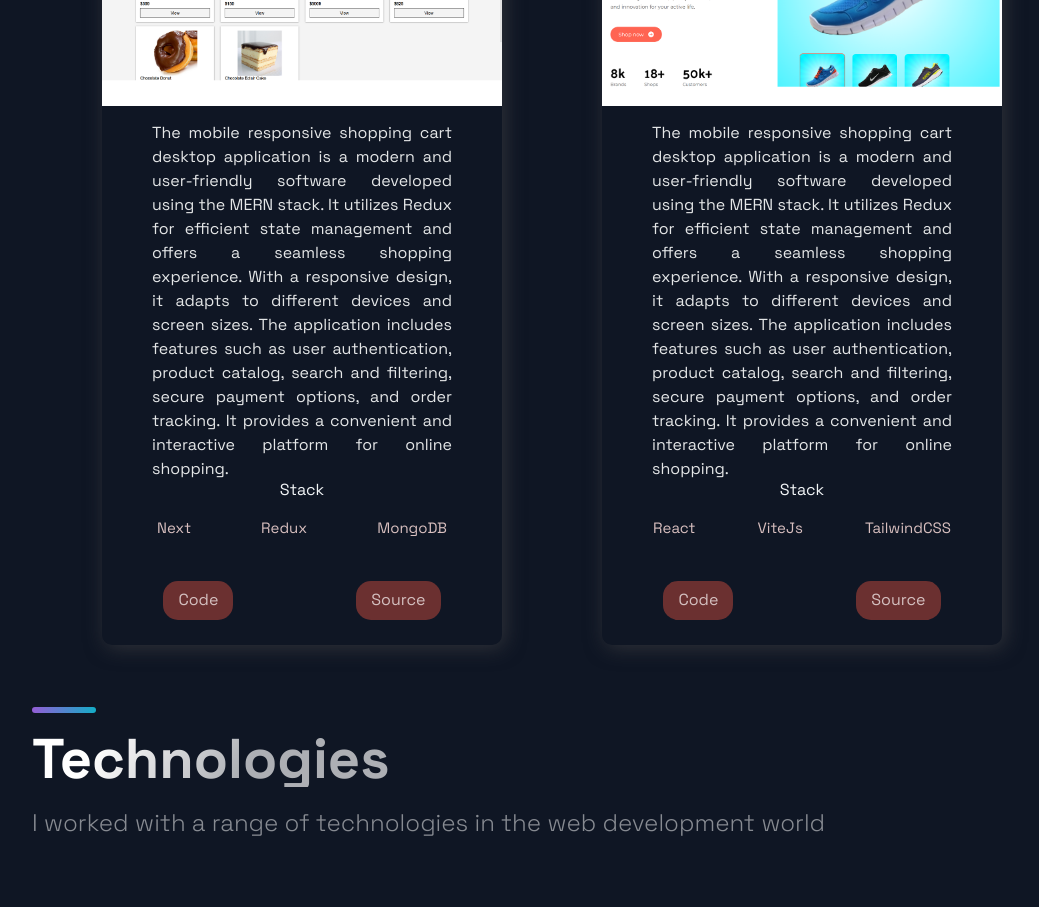
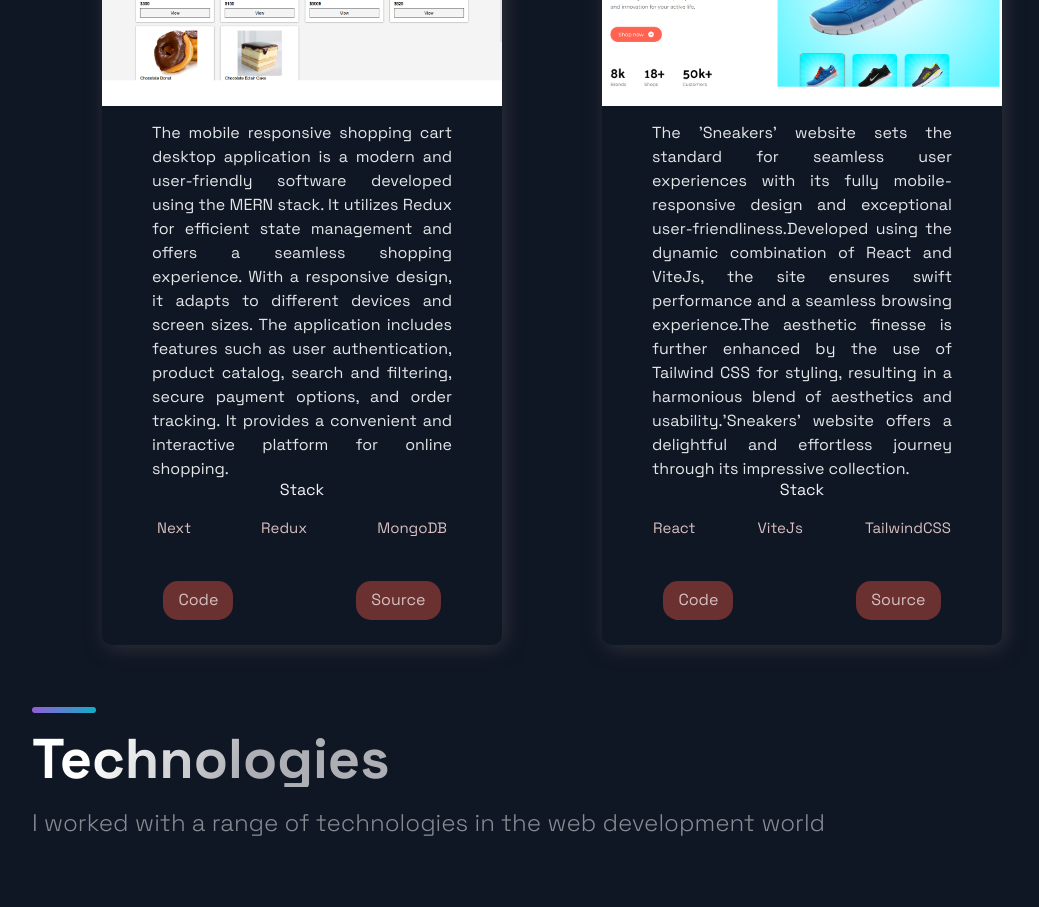
Before and after one commit to OmeshSachethana/MyPortfolio, a Next.js app: page / in a window 1280 px wide. Shown: the part 3020-3927 px from the top of the page, without its empty margins (88-1127 px from the left). Built offline with nearby package versions, Linux system fonts and the light colour scheme.

Commit message:
updated description

```diff
--- a/src/constants/constants.js
+++ b/src/constants/constants.js
@@ -46,7 +46,7 @@ export const projects = [
   },
   {
     title: 'Shoes Landing Page',
-    description: "The mobile responsive shopping cart desktop application is a modern and user-friendly software developed using the MERN stack. It utilizes Redux for efficient state management and offers a seamless shopping experience. With a responsive design, it adapts to different devices and screen sizes. The application includes features such as user authentication, product catalog, search and filtering, secure payment options, and order tracking. It provides a convenient and interactive platform for online shopping.",
+    description: "The 'Sneakers' website sets the standard for seamless user experiences with its fully mobile-responsive design and exceptional user-friendliness.Developed using the dynamic combination of React and ViteJs, the site ensures swift performance and a seamless browsing experience.The aesthetic finesse is further enhanced by the use of Tailwind CSS for styling, resulting in a harmonious blend of aesthetics and usability.'Sneakers' website offers a delightful and effortless journey through its impressive collection.",
     image: '/images/shoe_landing_page.png',
     tags: ['React', 'ViteJs', 'TailwindCSS'],
     source: 'https://go-sneakers.netlify.app/',
```
